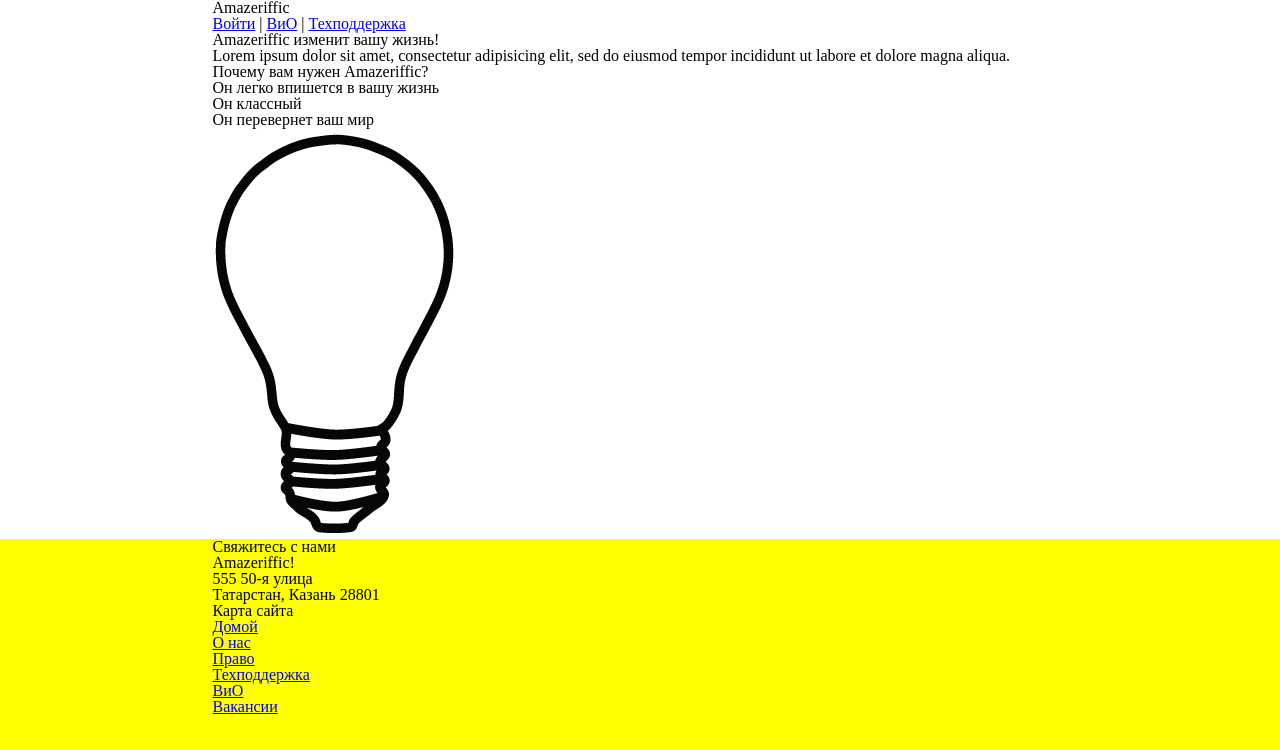
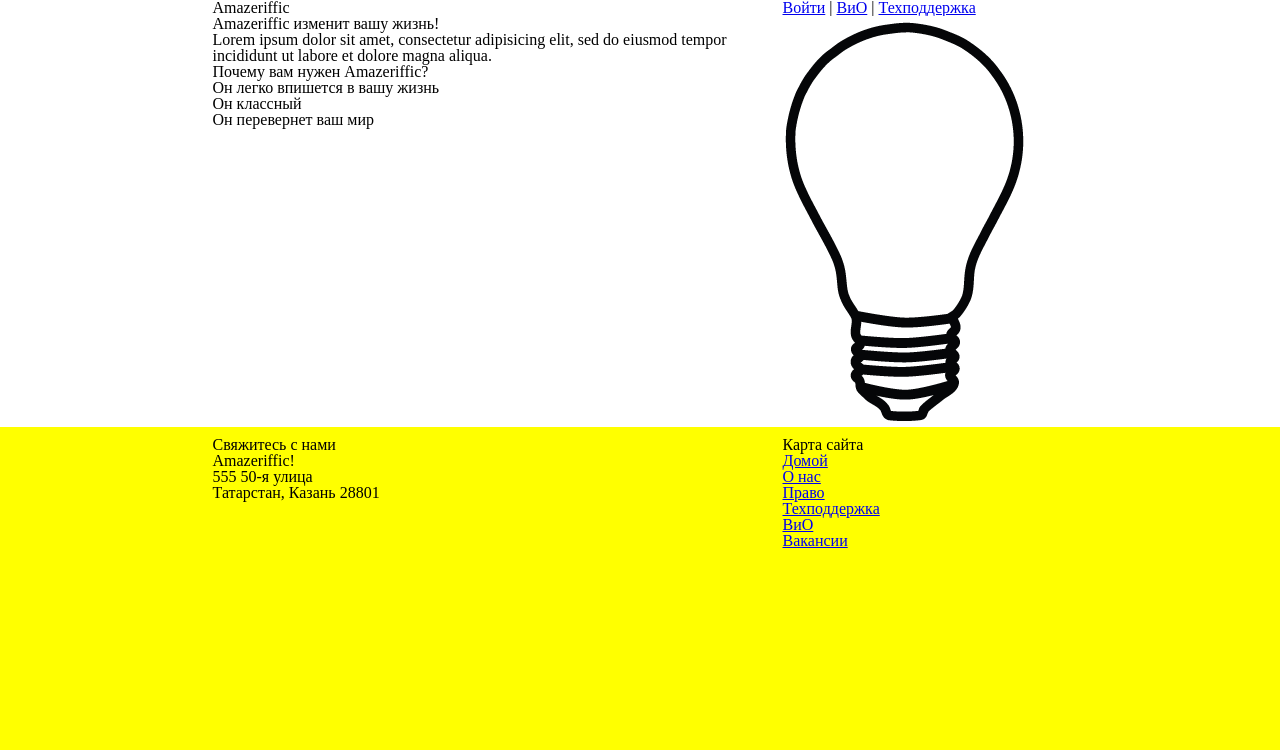
Before and after one commit to pshandy/js, a plain HTML site: page index.html in a window 1280 px wide. Drawn offline with Linux system fonts and the light colour scheme.

Commit message:
Произведено разделение на колонки

```diff
--- a/index.html
+++ b/index.html
@@ -18,6 +18,7 @@
 	</header>
 	<main>
 		<div class="container">
+			<div class="left_main_container">
 				<h2>Amazeriffic изменит вашу жизнь!</h2>
 				<p>Lorem ipsum dolor sit amet, consectetur adipisicing elit, sed do eiusmod tempor incididunt ut labore et dolore magna aliqua.</p>
 				<h3>Почему вам нужен Amazeriffic?</h3>
@@ -26,7 +27,10 @@
 					<li>Он классный</li>
 					<li>Он перевернет ваш мир</li>
 				</ul>
+			</div>
+			<div class="right_main_container">
 				<img src="lightbulb.png" alt="Изображение лампочки">
+			</div>
 		</div>
 	</main>
 	<footer>
--- a/style.css
+++ b/style.css
@@ -10,7 +10,40 @@ header .container, main .container, footer .container {
 }
 header {
 	background-color: white;
+	overflow: auto;
+}
+header h1 {
+	float: left;
+	width: 570px;
+}
+header nav {
+	float: right;
+	width: 285px;
 }
 main {
 	background-color: white;
+	overflow: auto;
 }
+main .left_main_container {
+	float: left;
+	width: 570px;
+}
+main .right_main_container {
+	float: right;
+	width: 285px;
+}
+
+footer {
+	overflow: auto;
+	padding: 10px;
+}
+
+footer .contact {
+	float: left;
+	width: 570px;
+}
+
+footer .sitemap {
+	float: right;
+	width: 285px;
+}
```
Lines whose indentation alone changed are shown as unchanged.
